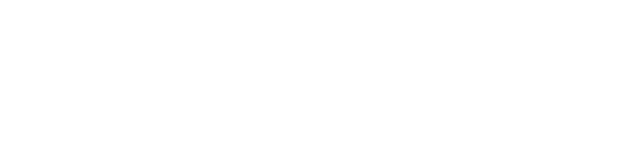
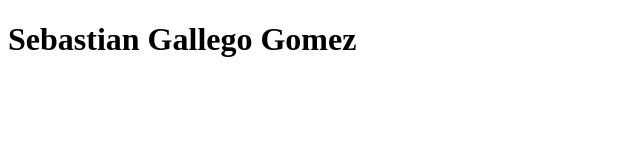
Before and after one commit to snorepolo/tso-names, a plain HTML site: page index.html in a window 1280 px wide. Shown: the whole page, without its empty margins (0-640 px from the left). Drawn offline with Linux system fonts and the light colour scheme.

Commit message:
añadi mi nombre, la buena solo nacional

```diff
--- a/index.html
+++ b/index.html
@@ -6,6 +6,6 @@
     <title>TSO Names</title>
 </head>
 <body>
-
+    <h1>Sebastian Gallego Gomez</h1>
 </body>
 </html>
```
